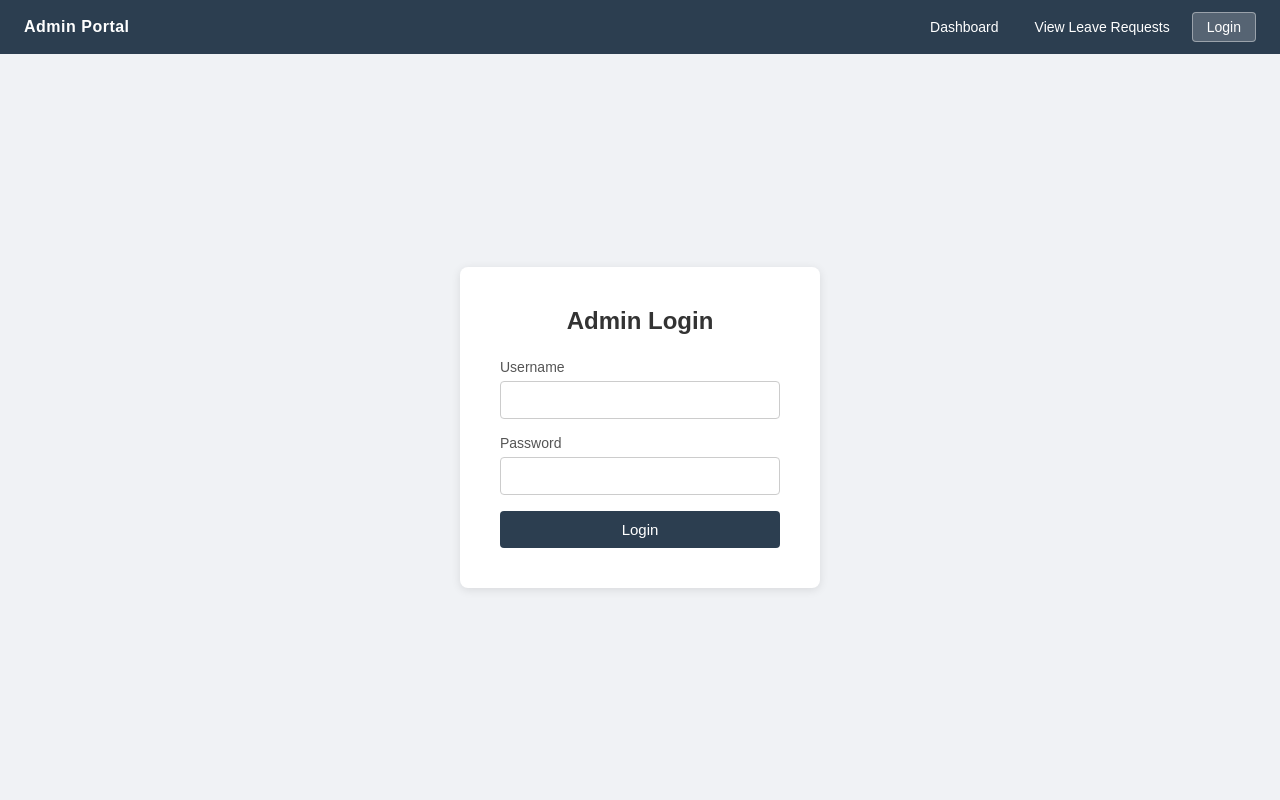
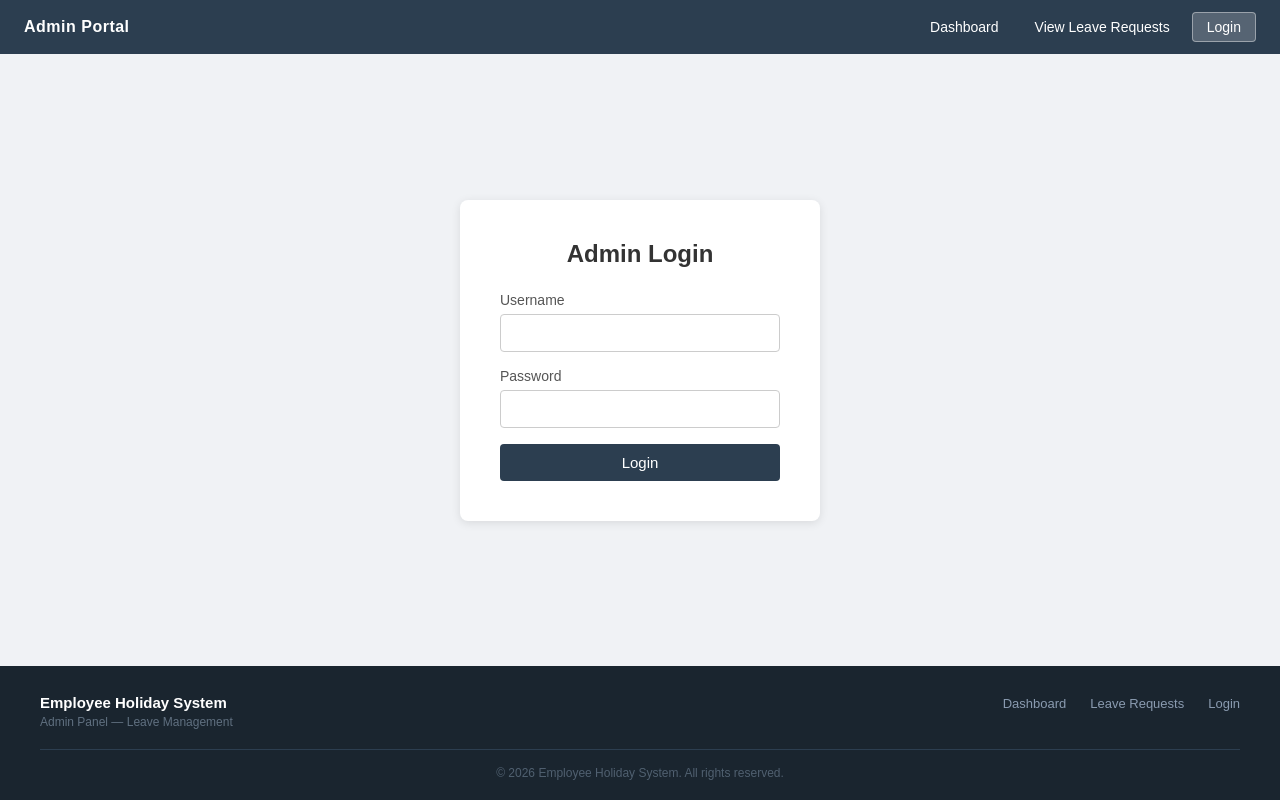
Before and after one commit to mohamad12farhat/employees-holidays, a Flask app: page /admin/login in a window 1280 px wide. Run offline with Flask 3, Linux system fonts and the light colour scheme.

Commit message:
Add full name to registration, improve admin footer UI across all pages
- Add full_name field to user registration (form, DB migration, backend)
- Admin leave requests view shows employee full name + email
- Replace placeholder footers with branded dark footer on all admin pages
- Fix body flex layout so footer sticks to bottom on all admin pages

Co-Authored-By: Claude Sonnet 4.6 <noreply@anthropic.com>

```diff
--- a/app.py
+++ b/app.py
@@ -59,7 +59,7 @@ def leave_requests():
     conn.row_factory = sqlite3.Row
     cursor = conn.cursor()
     cursor.execute('''
-        SELECT lr.id, u.username, lr.start_date, lr.end_date,
+        SELECT lr.id, u.full_name, u.username, lr.start_date, lr.end_date,
                lr.leave_days, lr.reason, lr.status
         FROM leave_requests lr
         JOIN users u ON lr.user_id = u.id
--- a/database.py
+++ b/database.py
@@ -33,6 +33,10 @@ def init_db():
         )
     ''')
     # Migrate existing table: add columns if they don't exist yet
+    try:
+        cursor.execute('ALTER TABLE users ADD COLUMN full_name TEXT NOT NULL DEFAULT ""')
+    except Exception:
+        pass  # Column already exists
     for col, definition in [('reason', 'TEXT'), ('leave_days', 'INTEGER NOT NULL DEFAULT 0')]:
         try:
             cursor.execute(f'ALTER TABLE leave_requests ADD COLUMN {col} {definition}')
--- a/templates/employee_register.html
+++ b/templates/employee_register.html
@@ -77,6 +77,7 @@
             font-size: 14px;
         }
 
+        input[type="text"],
         input[type="email"],
         input[type="password"] {
             width: 100%;
@@ -87,6 +88,7 @@
             font-size: 14px;
         }
 
+        input[type="text"]:focus,
         input[type="email"]:focus,
         input[type="password"]:focus {
             outline: none;
@@ -150,6 +152,9 @@
             <div class="error">{{ error }}</div>
         {% endif %}
         <form method="POST">
+            <label for="full_name">Full Name</label>
+            <input type="text" id="full_name" name="full_name" required placeholder="e.g. John Doe">
+
             <label for="email">Email</label>
             <input type="email" id="email" name="email" required>
 
--- a/templates/login.html
+++ b/templates/login.html
@@ -5,7 +5,13 @@
     <title>Admin Login</title>
     <style>
         * { box-sizing: border-box; margin: 0; padding: 0; }
-        body { font-family: Arial, sans-serif; background-color: #f0f2f5; }
+        body {
+            font-family: Arial, sans-serif;
+            background-color: #f0f2f5;
+            display: flex;
+            flex-direction: column;
+            min-height: 100vh;
+        }
 
         .navbar {
             background-color: #2c3e50;
@@ -33,10 +39,11 @@
         }
 
         .page-body {
+            flex: 1;
             display: flex;
             justify-content: center;
             align-items: center;
-            height: calc(100vh - 54px);
+            padding: 40px 20px;
         }
 
         .login-container {
@@ -109,6 +116,28 @@
             font-size: 14px;
             text-align: center;
         }
+
+        .footer {
+            background-color: #1a252f;
+            color: #8a9bb0;
+            padding: 28px 40px 20px;
+        }
+        .footer-inner {
+            display: flex;
+            justify-content: space-between;
+            align-items: flex-start;
+            padding-bottom: 20px;
+            border-bottom: 1px solid #2c3e50;
+            gap: 40px;
+        }
+        .footer-brand-name { color: #fff; font-size: 15px; font-weight: bold; margin-bottom: 4px; }
+        .footer-tagline { font-size: 12px; color: #607080; }
+        .footer-links { display: flex; gap: 24px; padding-top: 2px; }
+        .footer-links a {
+            color: #8a9bb0; text-decoration: none; font-size: 13px; transition: color 0.2s;
+        }
+        .footer-links a:hover { color: #fff; }
+        .footer-copy { text-align: center; padding-top: 16px; font-size: 12px; color: #506070; }
     </style>
 </head>
 <body>
@@ -148,5 +177,21 @@
             </form>
         </div>
     </div>
+
+    <footer class="footer">
+        <div class="footer-inner">
+            <div>
+                <div class="footer-brand-name">Employee Holiday System</div>
+                <div class="footer-tagline">Admin Panel &mdash; Leave Management</div>
+            </div>
+            <nav class="footer-links">
+                <a href="/admin/dashboard">Dashboard</a>
+                <a href="/admin/leave-requests">Leave Requests</a>
+                <a href="{{ url_for('login') }}">Login</a>
+            </nav>
+        </div>
+        <div class="footer-copy">&copy; 2026 Employee Holiday System. All rights reserved.</div>
+    </footer>
+
 </body>
 </html>
```
Also changed, not shown: employee.py (+6 -3 lines), templates/dashboard.html (+41 -1 lines), templates/view-leave-requests.html (+45 -1 lines).
